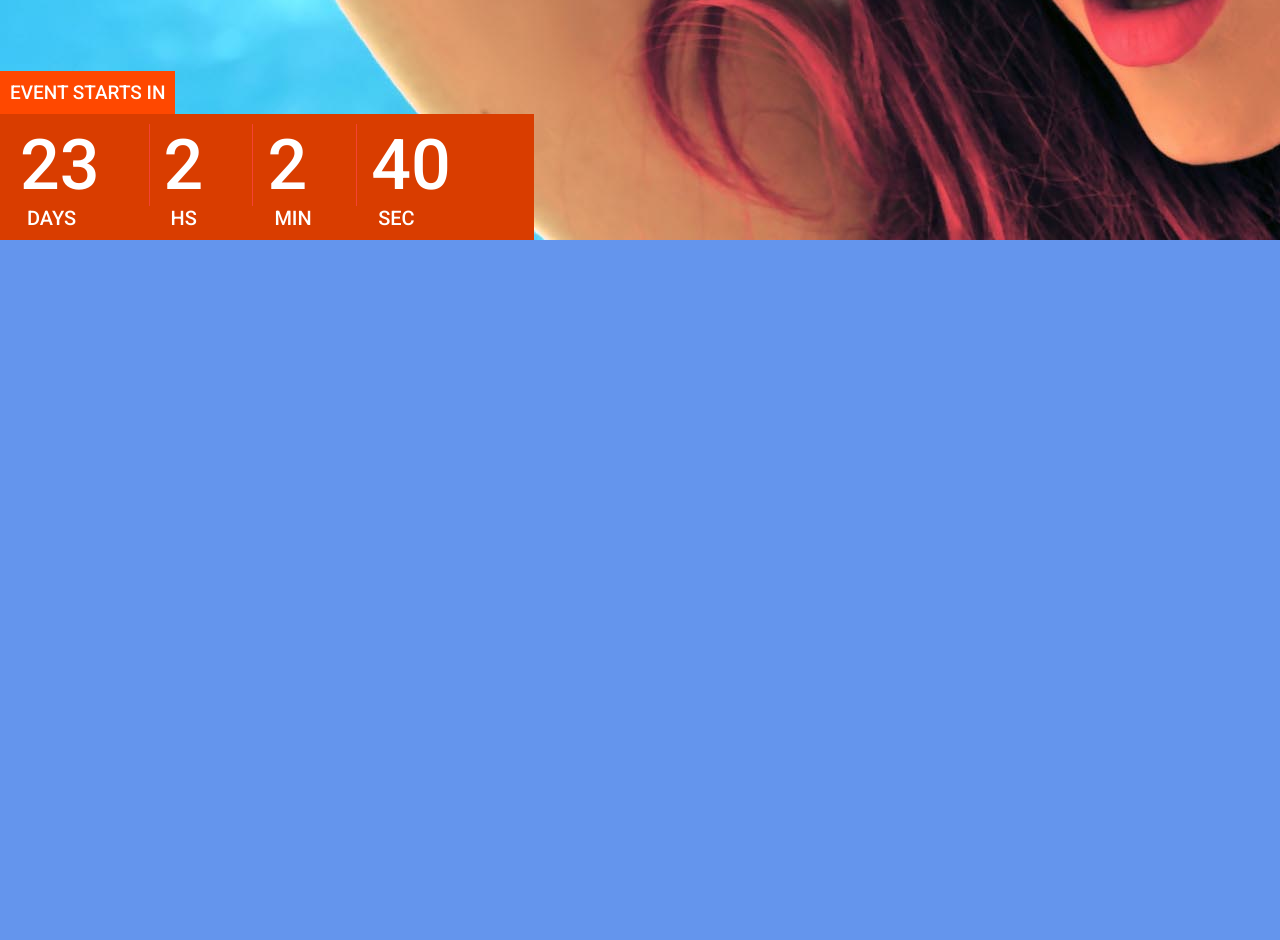
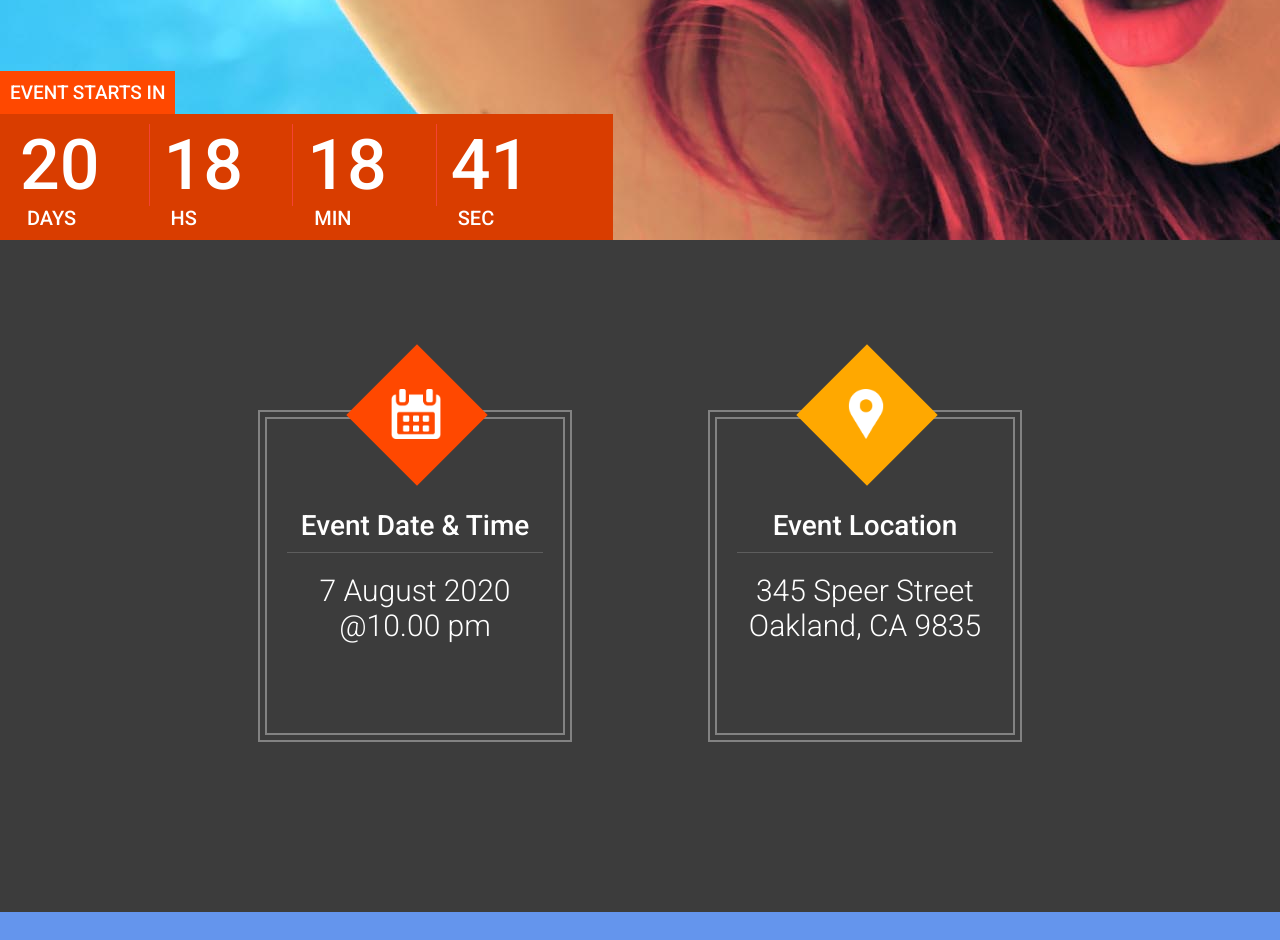
Before and after one commit to nghuuton/the-venue, a React (Create React App) app: page / in a window 1280 px wide. Shown: the part 560-1500 px from the top of the page. Built offline with nearby package versions, Linux system fonts and the light colour scheme.

Commit message:
VenueNfo

```diff
--- a/src/App.js
+++ b/src/App.js
@@ -2,6 +2,7 @@
 import "./resources/styles.css";
 import Header from "./components/header_footer/Header";
 import Featured from "./components/featured";
+import VenueNfo from "./components/venueNfo";
 
 function App() {
   return (
@@ -11,6 +12,7 @@
     >
       <Header />
       <Featured />
+      <VenueNfo />
     </div>
   );
 }
--- a/src/components/featured/TimeUtil.jsx
+++ b/src/components/featured/TimeUtil.jsx
@@ -1,27 +1,54 @@
-import React, { useState } from "react";
+import React, { useState, useEffect } from "react";
 import Slide from "react-reveal/Slide";
 
 export default function TimeUtil() {
-  const [state, setstate] = useState([]);
+  const [deadline, setDeadline] = useState("Jul, 31, 2020");
+  const [days, setDays] = useState("0");
+  const [hours, setHours] = useState("0");
+  const [minutes, setMinutes] = useState("0");
+  const [seconds, setSeconds] = useState("0");
+  function getTimeUtil(deadline) {
+    const time = Date.parse(deadline) - Date.parse(new Date());
+    if (time < 0) {
+      console.log("Date passed");
+    } else {
+      const seconds = Math.floor((time / 1000) % 60);
+      const minutes = Math.floor((time / 1000 / 60) % 60);
+      const hours = Math.floor((time / (1000 * 60 * 60)) % 24);
+      const days = Math.floor(time / (1000 * 60 * 60 * 24));
+      setDays(days);
+      setHours(hours);
+      setMinutes(minutes);
+      setSeconds(seconds);
+    }
+  }
+  useEffect(() => {
+    const setTimeCountDown = setInterval(() => {
+      getTimeUtil(deadline);
+    }, 1000);
+    return () => {
+      clearInterval(setTimeCountDown);
+    };
+  }, []);
   return (
     <Slide left delay={1000}>
       <div className="countdown_wrapper">
         <div className="countdown_top">Event starts in</div>
         <div className="countdown_bottom">
           <div className="countdown_item">
-            <div className="countdown_time">23</div>
+            <div className="countdown_time">{days}</div>
             <div className="countdown_tag">Days</div>
           </div>
           <div className="countdown_item">
-            <div className="countdown_time">2</div>
+            <div className="countdown_time">{hours}</div>
             <div className="countdown_tag">hs</div>
           </div>
           <div className="countdown_item">
-            <div className="countdown_time">2</div>
+            <div className="countdown_time">{minutes}</div>
             <div className="countdown_tag">Min</div>
           </div>
           <div className="countdown_item">
-            <div className="countdown_time">40</div>
+            <div className="countdown_time">{seconds}</div>
             <div className="countdown_tag">Sec</div>
           </div>
         </div>
--- /dev/null
+++ b/src/components/venueNfo/index.jsx
@@ -0,0 +1,50 @@
+import React from "react";
+import Zoom from "react-reveal/Zoom";
+
+import icon_calendar from "../../resources/images/icons/calendar.png";
+import icon_location from "../../resources/images/icons/location.png";
+
+const VenueNfo = () => {
+  return (
+    <div className="bck_black">
+      <div className="center_wrapper">
+        <div className="vn_wrapper">
+          <Zoom duration={500}>
+            <div className="vn_item">
+              <div className="vn_outer">
+                <div className="vn_inner">
+                  <div className="vn_icon_square bck_red"></div>
+                  <div
+                    className="vn_icon"
+                    style={{ background: `url(${icon_calendar})` }}
+                  ></div>
+                  <div className="vn_title">Event Date & Time</div>
+                  <div className="vn_desc">7 August 2020 @10.00 pm</div>
+                </div>
+              </div>
+            </div>
+          </Zoom>
+          <Zoom duration={500} delay={500}>
+            <div className="vn_item">
+              <div className="vn_outer">
+                <div className="vn_inner">
+                  <div className="vn_icon_square bck_yellow"></div>
+                  <div
+                    className="vn_icon"
+                    style={{ background: `url(${icon_location})` }}
+                  ></div>
+                  <div className="vn_title">Event Location</div>
+                  <div className="vn_desc">
+                    345 Speer Street Oakland, CA 9835
+                  </div>
+                </div>
+              </div>
+            </div>
+          </Zoom>
+        </div>
+      </div>
+    </div>
+  );
+};
+
+export default VenueNfo;
```
